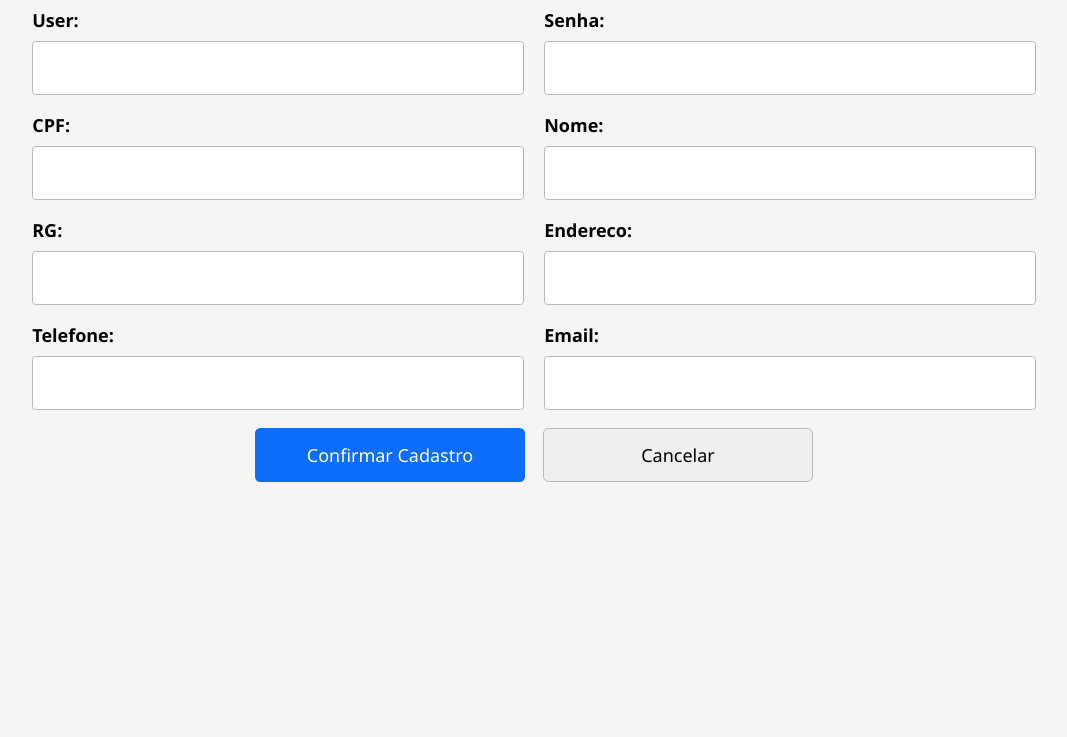
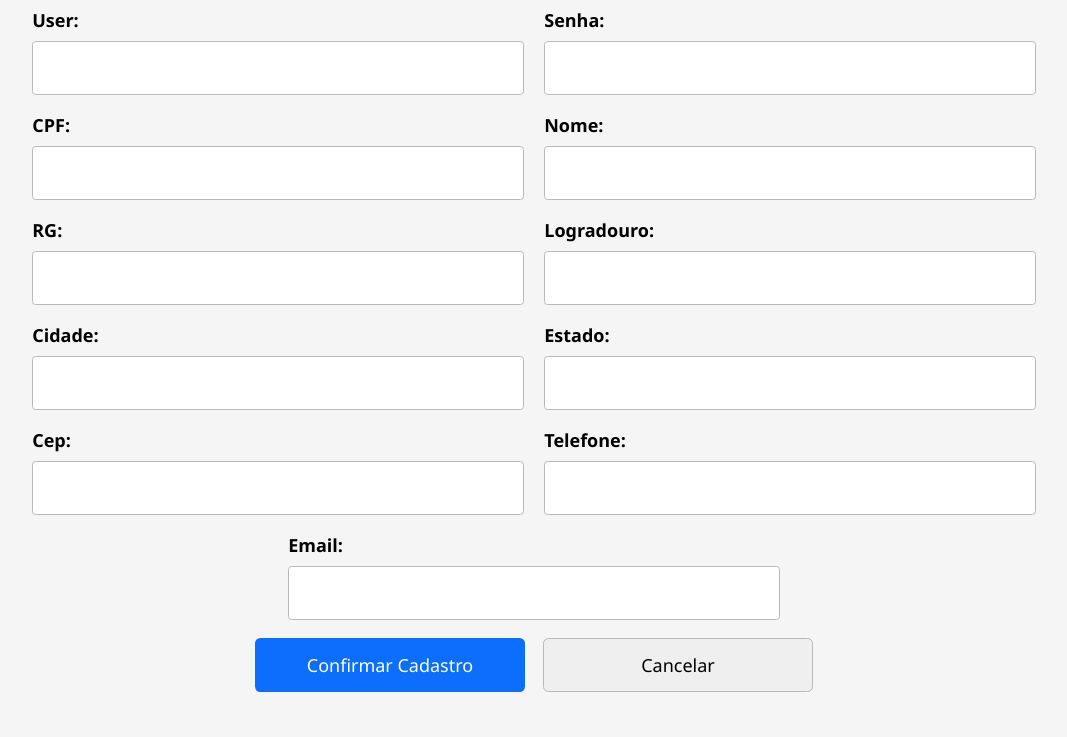
Before and after one commit to Layonj3000/Car-Rental-Website, a PHP site: page /views/area-publica/formCadastroUsuario.php in a window 1280 px wide. Shown: the part 222-959 px from the top of the page, without its empty margins (106-1173 px from the left). Before the commit the page ends 704 px from the top, so only its background shows below. Run offline with PHP 8.4, Linux system fonts and the light colour scheme.

Commit message:
feat: Codigo e banco adaptados para separar endereço em logradouro, cidade, estado e cep

```diff
--- a/controlers/controlerUsuarioSocio.php
+++ b/controlers/controlerUsuarioSocio.php
@@ -62,7 +62,7 @@
         $socioDao = new SocioDao();
 
         $usuario -> setUsuarioComId($_REQUEST['id_usuario'], $_REQUEST['user'], $_REQUEST['senha'], $_REQUEST['tipo_usuario']);
-        $socio -> setSocioComCpf($_REQUEST['cpf'], $_REQUEST['nome'], $_REQUEST['rg'], $_REQUEST['endereco'], $_REQUEST['telefone'], $_REQUEST['email'], $_REQUEST['id_usuario']);
+        $socio -> setSocioComCpf($_REQUEST['cpf'], $_REQUEST['nome'], $_REQUEST['rg'], $_REQUEST['logradouro'], $_REQUEST['cidade'], $_REQUEST['estado'], $_REQUEST['cep'], $_REQUEST['telefone'], $_REQUEST['email'], $_REQUEST['id_usuario']);
 
 
         //var_dump($usuario);
@@ -98,7 +98,7 @@
         $usuarioDao -> inserirUsuario($usuario);
 
 
-        $socio -> setSocioComCpf($_REQUEST['cpf'], $_REQUEST['nome'], $_REQUEST['rg'], $_REQUEST['endereco'], $_REQUEST['telefone'], $_REQUEST['email'], $usuarioDao -> ultimoUsuarioInserido());
+        $socio -> setSocioComCpf($_REQUEST['cpf'], $_REQUEST['nome'], $_REQUEST['rg'], $_REQUEST['logradouro'], $_REQUEST['cidade'], $_REQUEST['estado'], $_REQUEST['cep'], $_REQUEST['telefone'], $_REQUEST['email'], $usuarioDao -> ultimoUsuarioInserido());
 
         $socioDao -> incluirSocio($socio);
 
--- a/model/socio.inc.php
+++ b/model/socio.inc.php
@@ -3,25 +3,37 @@ class Socio {
     private $cpf;
     private $nome;
     private $rg;
-    private $endereco;
+    //private $endereco;
+    private $logradouro;
+    private $cidade;
+    private $estado;
+    private $cep;
     private $telefone;
     private $email;
     private $id_usuario;
 
-    public function setSocioComCpf($cpf, $nome, $rg, $endereco, $telefone, $email, $id_usuario){
+    public function setSocioComCpf($cpf, $nome, $rg, $logradouro, $cidade, $estado, $cep, $telefone, $email, $id_usuario){
         $this -> cpf = $cpf;
         $this -> nome = $nome;
         $this -> rg = $rg;
-        $this -> endereco = $endereco;
+        //$this -> endereco = $endereco;
+        $this -> logradouro = $logradouro;
+        $this -> cidade = $cidade;
+        $this -> estado = $estado;
+        $this -> cep = $cep;
         $this -> telefone = $telefone;
         $this -> email = $email;
         $this->id_usuario = $id_usuario;
     }
 
-    public function setSocio($nome, $rg, $endereco, $telefone, $email, $id_usuario){
+    public function setSocio($nome, $rg, $logradouro, $cidade, $estado, $cep, $telefone, $email, $id_usuario){
         $this -> nome = $nome;
         $this -> rg = $rg;
-        $this -> endereco = $endereco;
+        //$this -> endereco = $endereco;
+        $this -> logradouro = $logradouro;
+        $this -> cidade = $cidade;
+        $this -> estado = $estado;
+        $this -> cep = $cep;
         $this -> telefone = $telefone;
         $this -> email = $email;
         $this->id_usuario = $id_usuario;
@@ -59,12 +71,44 @@ class Socio {
         $this->rg = $rg;
     }
 
-    public function getEndereco() {
+    /*public function getEndereco() {
         return $this->endereco;
     }
 
     public function setEndereco($endereco) {
         $this->endereco = $endereco;
+    }*/
+
+    public function getLogradouro() {
+        return $this->logradouro;
+    }
+
+    public function setLogradouro($logradouro) {
+        $this->logradouro = $logradouro;
+    }
+
+    public function getCidade() {
+        return $this->cidade;
+    }
+
+    public function setCidade($cidade) {
+        $this->cidade = $cidade;
+    }
+
+    public function getEstado() {
+        return $this->estado;
+    }
+
+    public function setEstado($estado) {
+        $this->estado = $estado;
+    }
+
+    public function getCep() {
+        return $this->cep;
+    }
+
+    public function setCep($cep) {
+        $this->cep = $cep;
     }
 
     public function getTelefone() {
--- a/views/area-publica/formCadastroUsuario.php
+++ b/views/area-publica/formCadastroUsuario.php
@@ -9,7 +9,7 @@
         <form action="../../controlers/controlerUsuarioSocio.php">
             <div class="padrao">
                 <label for="user">User:</label>
-                <input type="text" name="user" required>
+                <input type="email" name="user" required>
             </div>
 
             <div class="padrao">
@@ -33,10 +33,24 @@
             </div>
 
             <div class="padrao">
-                <label for="endereco">Endereco:</label>
-                <input type="text" name="endereco" required>
+                <label for="logradouro">Logradouro:</label>
+                <input type="text" name="logradouro">
             </div>
 
+            <div class="padrao">
+                <label for="cidade">Cidade:</label>
+                <input type="text" name="cidade">
+            </div>
+
+            <div class="padrao">
+                <label for="estado">Estado:</label>
+                <input type="text" name="estado">
+            </div>
+
+            <div class="padrao">
+                <label for="cep">Cep:</label>
+                <input type="text" name="cep">
+            </div>
             <div class="padrao">
                 <label for="telefone">Telefone:</label>
                 <input type="tel" name="telefone" required>
```
Also changed, not shown: banco/locadora.sql (+9 -6 lines), dao/socioDao.inc.php (+16 -7 lines), views/formCadastrarSocio.php (+21 -1 lines), views/socios/visualizacaoSocio.php (+10 -2 lines), views/usuario/visualizacaoInfoUsuario.php (+17 -2 lines).
